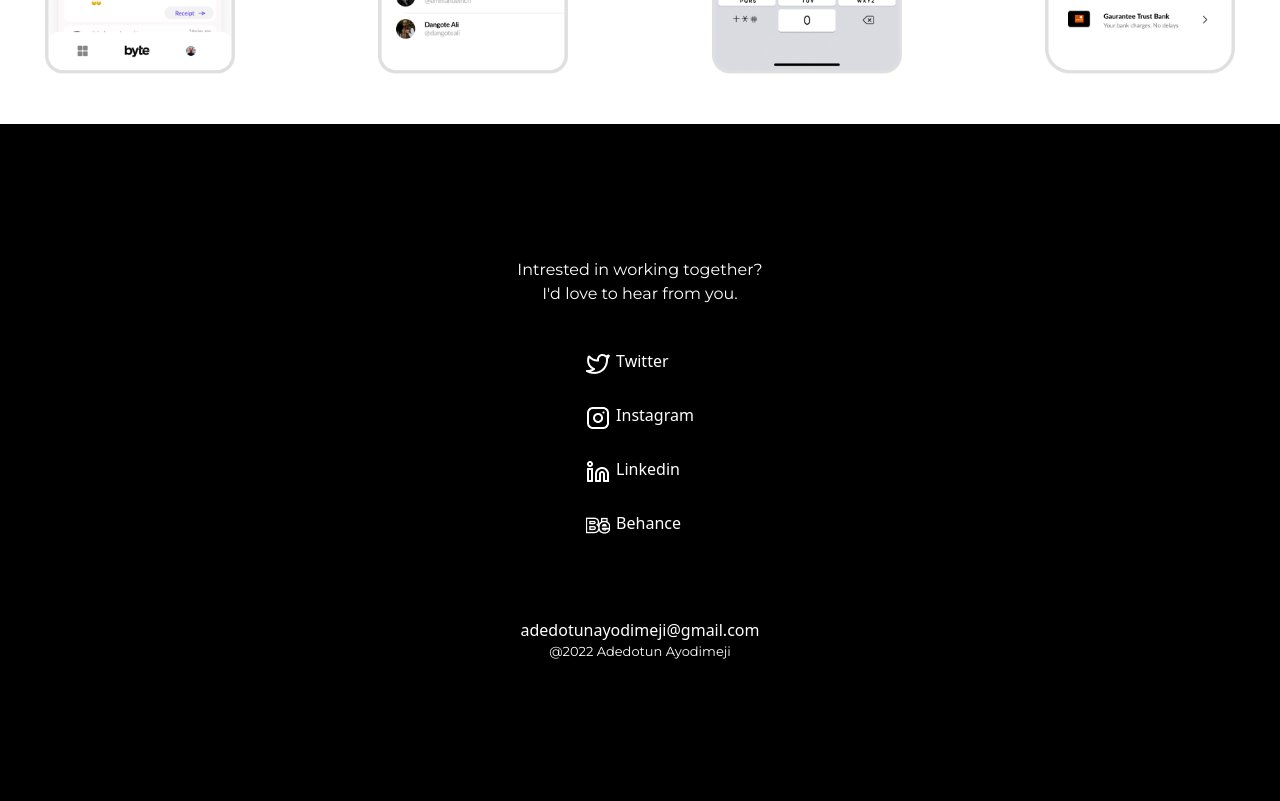
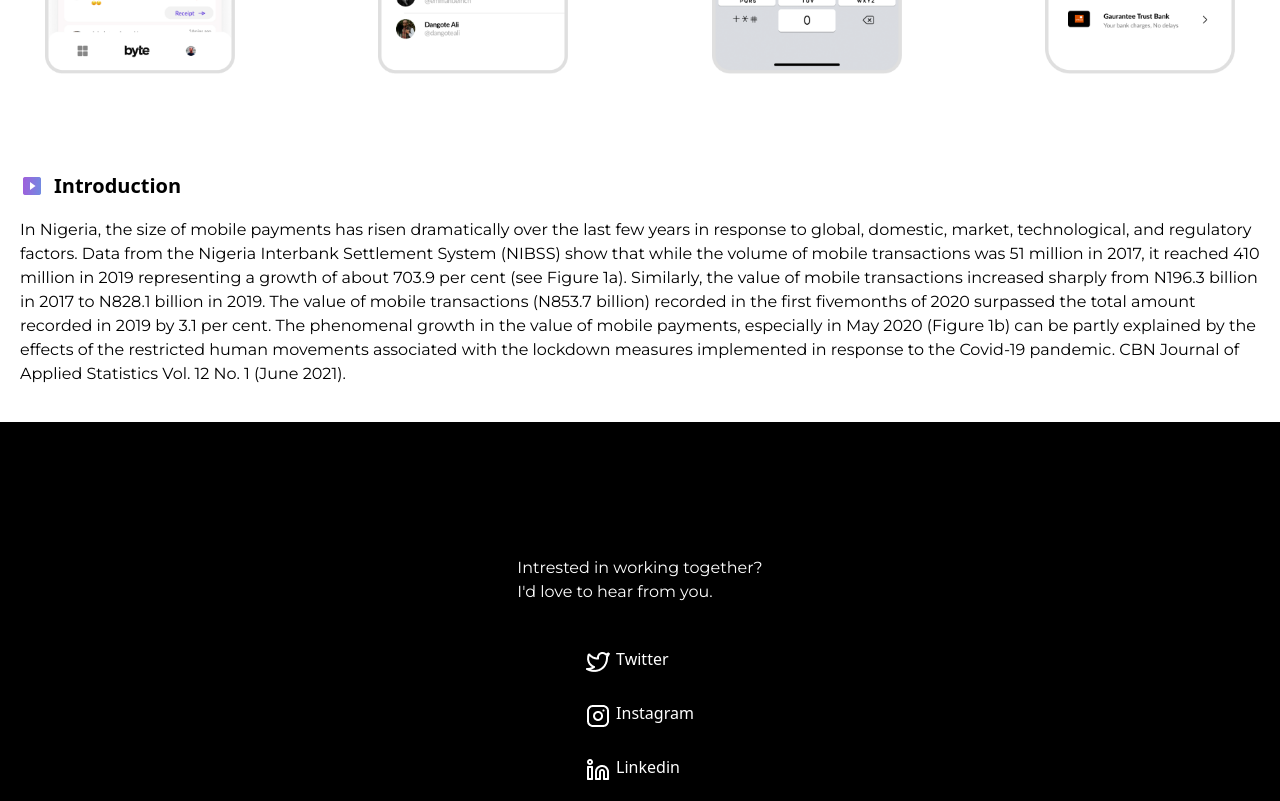
Before and after one commit to eduviereIsrael/dotun, a React (Create React App) app: page /byte in a window 1280 px wide. Shown: the part 880-1681 px from the top of the page. Before the commit the page ends 1658 px from the top, so only its background shows below. Built offline with nearby package versions, Linux system fonts and the light colour scheme.

Commit message:
project-page

```diff
--- a/src/caseStudies/Byte/Byte.jsx
+++ b/src/caseStudies/Byte/Byte.jsx
@@ -2,12 +2,15 @@ import React from 'react';
 import '../casestudies.css'
 import './Byte.css';
 import { useStateContext } from '../../StateContext';
+import { Text } from '../../components';
+
+
 
 const Byte = () => {
 
   const project = useStateContext();
   const byte = {...project[0]}
-  const {name, intro, bgColor, introMockups} = byte
+  const {name, intro, bgColor, introMockups, introduction} = byte
   console.log(byte)
   return (
     <div className='project_container'>
@@ -28,6 +31,12 @@ const Byte = () => {
           <img src={img} key={i} alt={`mockup carousel ${i}`} className='mockup-carousel-img' />
         ))}
       </div>
+      <div className='case-study-cont'>
+        <div className='introduction sec-theme'>
+            <Text header='Introduction' text={introduction}/>
+        </div>
+      </div>
+
     </div>
   )
 }
--- a/src/caseStudies/casestudies.css
+++ b/src/caseStudies/casestudies.css
@@ -5,6 +5,15 @@
     justify-content: space-around;
     margin: 34px 0;
 }
+
+.case-study-cont {
+    background-color: #fff;
+    color: #000;
+}
+
+
+
+/* banner style */
 .banner {
     display: flex;
     flex-direction: column;
@@ -32,6 +41,8 @@
     transform: rotate(-20deg);
 }
 
+
+/* Mobile Carousel */
 .introMockups {
     background-color: #fff;
     display: flex;
@@ -44,8 +55,18 @@
     padding: 50px 25px;
     margin: 0;
 }
-
 .mockup-carousel-img {
     width: 190px;
     margin: 0 20px;
 }
+
+.sec-theme{
+    background-color: #fff;
+    color: #000;
+}
+
+/* Main case study */
+
+.introduction{
+    margin: 30px 0 0 0;
+}
--- /dev/null
+++ b/src/components/Text/Text.js
@@ -0,0 +1,19 @@
+import React from 'react';
+import './text.css';
+import { images } from '../../constants/images';
+
+const Text = ({header, text}) => {
+
+  const {textHeaderIcon} = images
+  return (
+    <div className='text-container'>
+        <div className='text-header'>
+            <img src={textHeaderIcon} alt='text-header-icon' />
+            <h3>{header}</h3>
+        </div>
+        <p>{text}.</p>
+    </div>
+  )
+}
+
+export default Text
--- /dev/null
+++ b/src/components/Text/text.css
@@ -0,0 +1,21 @@
+.text-container {
+    padding: 20px;
+}
+.text-header {
+    display: flex;
+    flex-direction: row;
+    align-items: center;
+    margin: 0 0 20px 0;
+}
+.text-header h3{
+    padding: 0;
+    margin: 0;
+}
+.text-header img{
+    padding: 0;
+    margin: 0 10px 0 0;
+    width: 24px;
+}
+p {
+    text-align: left;
+}
--- /dev/null
+++ b/src/components/index.js
@@ -0,0 +1,2 @@
+export {default as ProjectCard} from './ProjectCard/ProjectCard';
+export {default as Text} from './Text/Text';
--- a/src/constants/images.js
+++ b/src/constants/images.js
@@ -19,6 +19,7 @@ import ByteIM1 from '../assets/ByteIntroMockup1.png'
 import ByteIM2 from '../assets/ByteIntroMockup2.png'
 import ByteIM3 from '../assets/ByteIntroMockup3.png'
 import ByteIM4 from '../assets/ByteIntroMockup4.png'
+import textHeaderIcon from '../assets/text-header-icon.png'
 
 export const marquee = [
     {
@@ -89,7 +90,8 @@ export const images = {
     hambugerx,
     herobgmobile,
     Byte,
-    Caree
+    Caree,
+    textHeaderIcon
 }
 
 // export default images;
```
Also changed, not shown: src/assets/text-header-icon.png (added).
